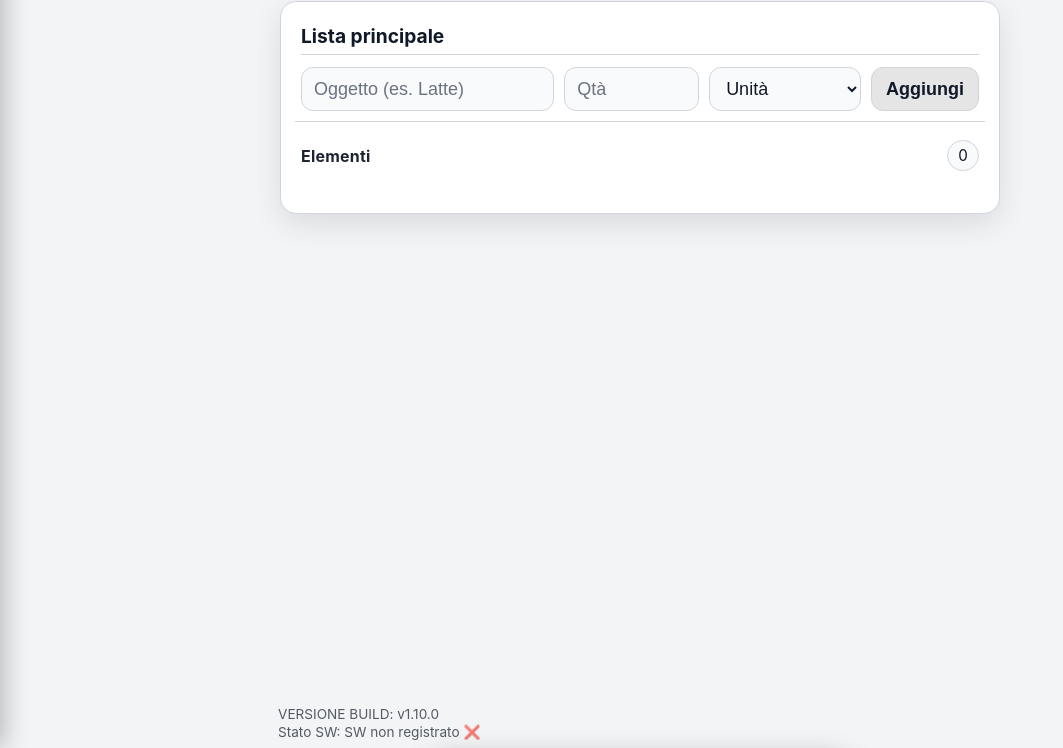
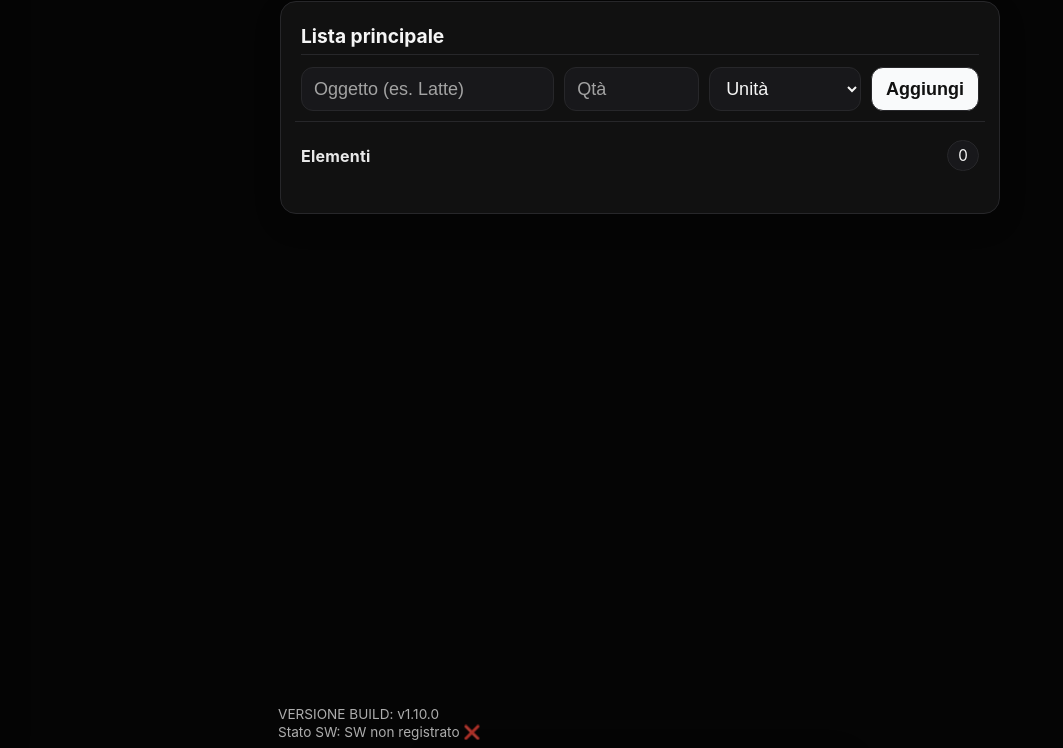
Before and after one commit to Paky-S/lista-spesa-pwa, a plain HTML site: page index.html in a window 1280 px wide. Shown: the part 52-800 px from the top of the page, without its empty margins (0-1063 px from the left). Drawn offline with Linux system fonts and the dark colour scheme.

Commit message:
Fix tasti e tema

```diff
--- a/styles.css
+++ b/styles.css
@@ -1,23 +1,22 @@
 :root {
   color-scheme: light dark;
 
-  /* TEMA CHIARO (segue tema di sistema chiaro)
-     → UI SCURA (come volevi) */
-  --bg: #050505;
-  --card: #111111;
-  --border: #27272a;
-  --ink: #f5f5f5;
-  --muted: #a3a3a3;
-  --field: #18181b;
-  --brand: #27272a;
+  /* TEMA CHIARO (quando il sistema è chiaro) → APP CHIARA */
+  --bg: #f3f4f6;
+  --card: #ffffff;
+  --border: #d1d5db;
+  --ink: #111827;
+  --muted: #6b7280;
+  --field: #f9fafb;
+  --brand: #111827;
 
-  /* Pulsanti consigliati in TEMA CHIARO:
-     sfondo SCURO quasi nero, testo CHIARO */
+  /* Pulsanti IMPORTANTI in TEMA CHIARO:
+     sfondo NERO, testo BIANCO */
   --cta-bg: #111111;
-  --cta-text: #f5f5f5;
+  --cta-text: #f9fafb;
 
-  /* Colore ben evidente per la lista selezionata */
-  --accent: #22c55e; /* verde acceso */
+  /* Colore evidenziato per la lista selezionata */
+  --accent: #16a34a;
 
   --radius: 16px;
   --gap: 10px;
@@ -29,25 +28,23 @@
   --fs-2: clamp(16px, 2.2vw, 18px);
 }
 
-/* TEMA SCURO (segue tema di sistema scuro)
-   → UI CHIARA (inverso del tema chiaro) */
+/* TEMA SCURO (quando il sistema è scuro) → APP SCURA */
 @media (prefers-color-scheme: dark) {
   :root {
-    --bg: #f3f4f6;
-    --card: #ffffff;
-    --border: #d1d5db;
-    --ink: #111827;
-    --muted: #6b7280;
-    --field: #f9fafb;
-    --brand: #111827;
+    --bg: #050505;
+    --card: #111111;
+    --border: #27272a;
+    --ink: #f5f5f5;
+    --muted: #a3a3a3;
+    --field: #18181b;
+    --brand: #27272a;
 
-    /* Pulsanti consigliati in TEMA SCURO:
-       sfondo chiaro, testo scuro (inverso) */
-    --cta-bg: #e5e5e5;
-    --cta-text: #111827;
+    /* Pulsanti IMPORTANTI in TEMA SCURO:
+       sfondo BIANCO, testo NERO */
+    --cta-bg: #f9fafb;
+    --cta-text: #111111;
 
-    /* accent resta vivace anche qui */
-    --accent: #16a34a;
+    --accent: #22c55e;
   }
 }
 
@@ -176,7 +173,7 @@ select {
   background: var(--field);
 }
 
-/* Pulsante Aggiungi: CTA (tema-dipendente via variabili) */
+/* Pulsante Aggiungi: USA le variabili CTA (cambia tra tema chiaro/scuro) */
 .add-btn {
   background: var(--cta-bg);
   border: 1px solid var(--border);
@@ -379,13 +376,13 @@ li.done .text-btn {
   opacity: .7;
 }
 
-/* LISTA ATTIVA: contorno ben evidente */
+/* LISTA ATTIVA: contorno ben evidente (accent) */
 .list-pill.active {
   border-color: var(--accent);
   box-shadow: 0 0 0 2px var(--accent);
 }
 
-/* BOTTONE NUOVA LISTA – CTA */
+/* BOTTONE NUOVA LISTA – USA CTA (importante) */
 .add-list-btn {
   margin-top: 8px;
   width: 100%;
@@ -444,7 +441,7 @@ li.done .text-btn {
   color: var(--muted);
 }
 
-/* pulsanti sheet "normali" = scuri/field */
+/* pulsanti sheet "normali" restano sullo stile FIELD */
 .sheet-btn {
   width: 100%;
   border: none;
@@ -466,7 +463,7 @@ li.done .text-btn {
   color: #ffffff;
 }
 
-/* Annulla = CTA (usa le stesse variabili dei pulsanti consigliati) */
+/* Annulla = pulsante IMPORTANTE → usa CTA */
 .sheet-btn-ghost {
   background: var(--cta-bg);
   color: var(--cta-text);
```
